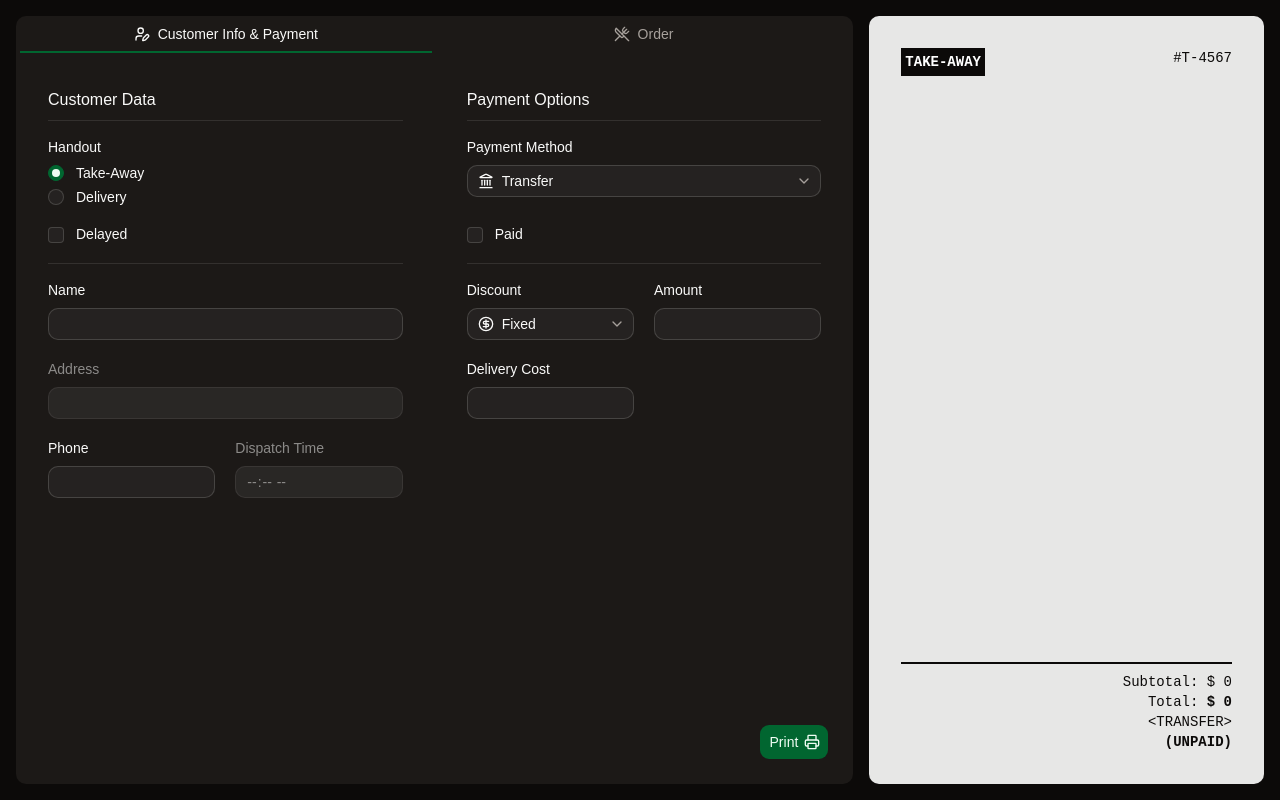
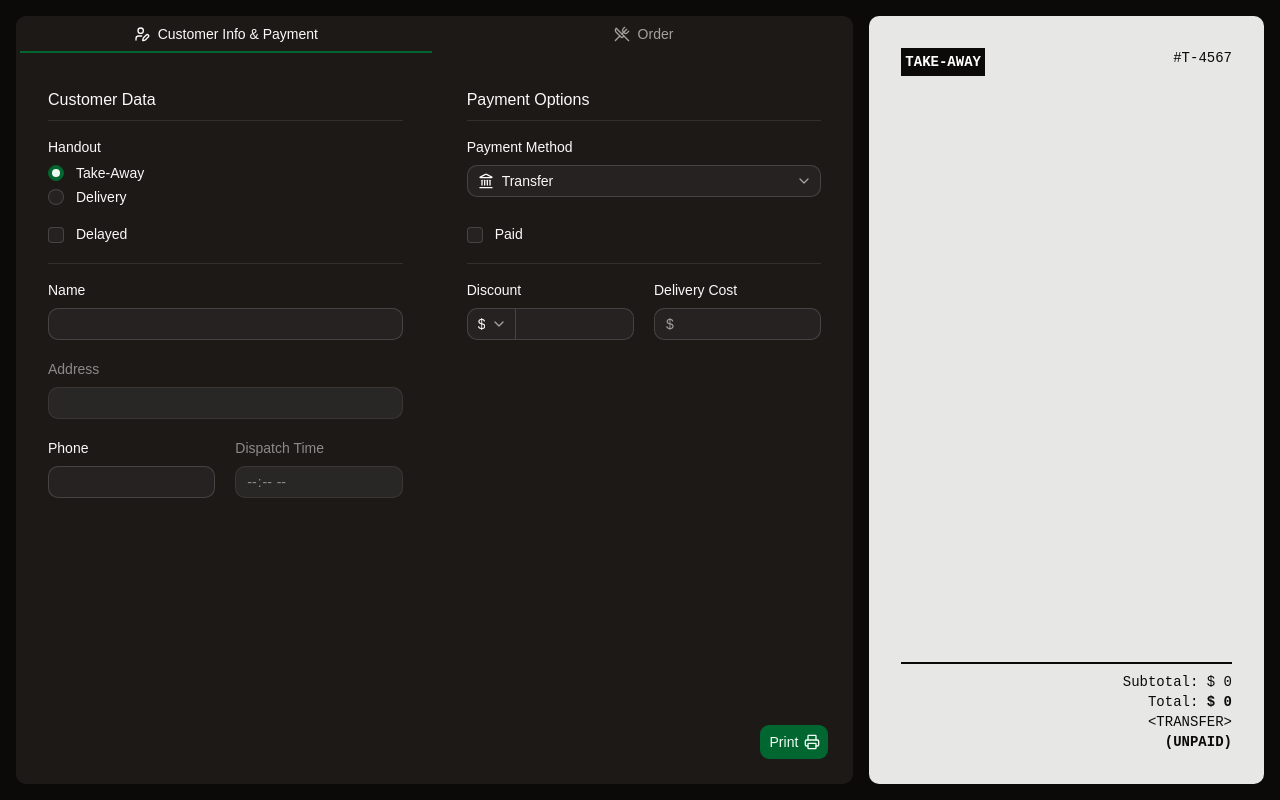
Before and after one commit to kikedose/ticket-gen-v2, a React (Vite) app: page /ticket in a window 1280 px wide. Built offline with nearby package versions, Linux system fonts and the light colour scheme.

Commit message:
fix: ui improvements on payment form

```diff
--- a/src/routes/(ticket)/-ticket-form/payment-options.tsx
+++ b/src/routes/(ticket)/-ticket-form/payment-options.tsx
@@ -1,23 +1,20 @@
-import { CircleDollarSign, CirclePercent } from 'lucide-react';
-import type { ReactNode } from 'react';
 import { useShallow } from 'zustand/react/shallow';
+import { ButtonGroup } from '~/components/ui/button-group';
+import { Checkbox } from '~/components/ui/checkbox';
 import {
   Field,
-  // FieldContent,
-  // FieldDescription,
   // FieldError,
   FieldGroup,
   FieldLabel,
   FieldLegend,
   FieldSeparator,
   FieldSet,
-  // FieldTitle,
 } from '~/components/ui/field';
 import { Input } from '~/components/ui/input';
 import {
   Select,
   SelectContent,
-  // SelectGroup,
+  SelectGroup,
   SelectItem,
   SelectTrigger,
   SelectValue,
@@ -25,8 +22,6 @@ import {
 import type { DiscountType, TicketState } from '~/stores/ticket-store-types';
 import { useTicketStore } from '~/stores/ticket-store';
 import { PAYMENT_METHODS } from '../-payment-methods';
-import { Checkbox } from '~/components/ui/checkbox';
-// import { formatMoney as money } from '~/lib/utils';
 
 const paymentItems = PAYMENT_METHODS.map((method) => ({
   value: method.value,
@@ -41,25 +36,9 @@ const paymentItems = PAYMENT_METHODS.map((method) => ({
   ),
 }));
 
-const DISCOUNT_TYPES: { label: ReactNode; value: DiscountType }[] = [
-  {
-    label: (
-      <>
-        <CircleDollarSign size={12} />
-        Fixed
-      </>
-    ),
-    value: 'fixed',
-  },
-  {
-    label: (
-      <>
-        <CirclePercent size={12} />
-        Percent
-      </>
-    ),
-    value: 'percent',
-  },
+const DISCOUNT_TYPES: { label: string; value: DiscountType }[] = [
+  { label: '$', value: 'fixed' },
+  { label: '%', value: 'percent' },
 ];
 
 export default function PaymentOptions() {
@@ -145,9 +124,10 @@ export default function PaymentOptions() {
 
       <FieldSeparator />
 
-      <FieldGroup className="grid grid-cols-4">
-        <Field className="col-span-2">
+      <FieldGroup className="grid grid-cols-2">
+        <Field className="col-span-1">
           <FieldLabel>Discount </FieldLabel>
+          <ButtonGroup>
             <Select
               items={DISCOUNT_TYPES}
               value={discount.type}
@@ -158,17 +138,19 @@ export default function PaymentOptions() {
               </SelectTrigger>
 
               <SelectContent alignItemWithTrigger>
+                <SelectGroup>
                   {DISCOUNT_TYPES.map(({ label, value }) => (
                     <SelectItem key={value} value={value}>
-                  {label}
+                      <span className="w-[2ch]">{label}</span>
+                      <span className="text-muted-foreground capitalize">
+                        {value}
+                      </span>
                     </SelectItem>
                   ))}
+                </SelectGroup>
               </SelectContent>
             </Select>
-        </Field>
 
-        <Field className="col-span-2">
-          <FieldLabel>Amount</FieldLabel>
             <Input
               name="discount"
               autoComplete="off"
@@ -176,20 +158,28 @@ export default function PaymentOptions() {
               value={discount.value || ''}
               onChange={({ target }) => handleDiscountValueChange(target.value)}
             />
+          </ButtonGroup>
         </Field>
 
-        <Field className="col-span-2">
+        <Field className="col-span-1">
           <FieldLabel>Delivery Cost</FieldLabel>
+          <div className="relative flex items-center">
+            {/* Visual Prefix */}
+            <span className="text-muted-foreground pointer-events-none absolute left-3 select-none">
+              $
+            </span>
             <Input
               name="deliveryCost"
               autoComplete="off"
               inputMode="numeric"
+              className="pl-7"
               value={deliveryCost || ''}
               onChange={({ target }) => {
                 if (!/^\d*$/.test(target.value)) return;
                 setField({ deliveryCost: Number(target.value) });
               }}
             />
+          </div>
         </Field>
       </FieldGroup>
     </FieldSet>
```
Lines whose indentation alone changed are shown as unchanged.
